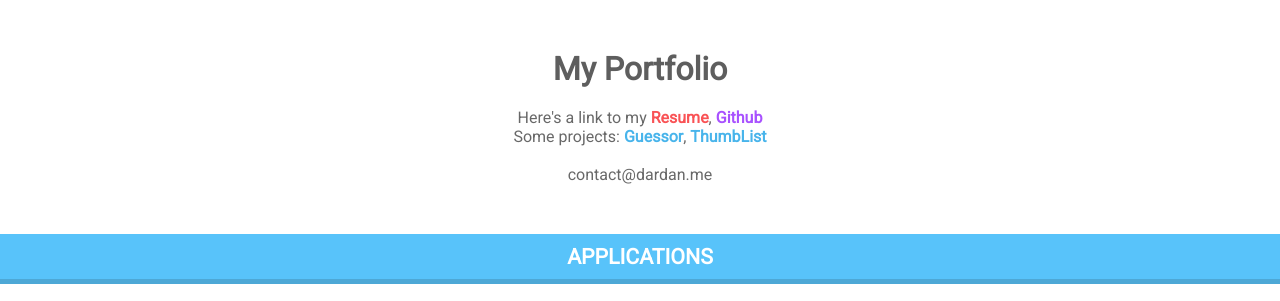
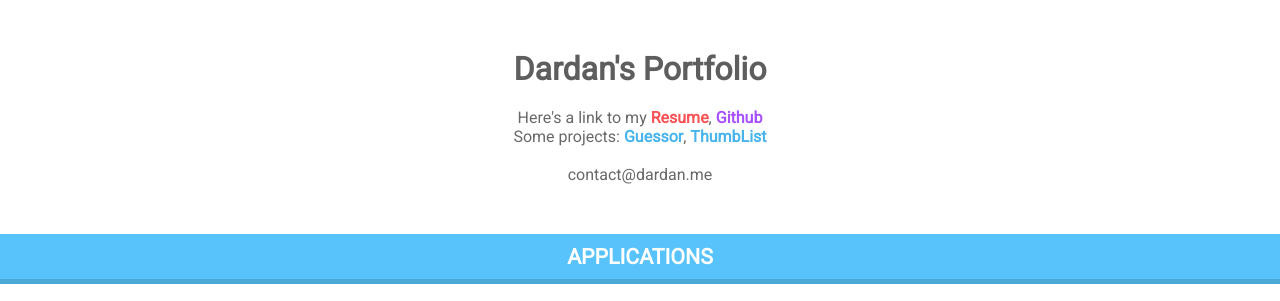
Before and after one commit to ImgBotApp/dardanm.github.io, a plain HTML site: page index.html in a window 1280 px wide. Shown: the top 301 px of the page. Drawn offline with Linux system fonts and the light colour scheme.

Commit message:
update img, fix index

```diff
--- a/index.html
+++ b/index.html
@@ -10,7 +10,7 @@
 <body>
 
   <header>
-    <h1>My Portfolio</h1>
+    <h1>Dardan's Portfolio</h1>
     <p class="intro_p">
 		Here's a link to my <a class="resume_a" href="files/ResumeDardan.pdf">Resume</a>, <a class="github_a" href="https://github.com/dardanm">Github</a> <br>
 		Some projects: <strong><a href="https://github.com/dardanm/Guessor">Guessor</a></strong>, <strong><a href="https://github.com/dardanm/ThumbList">ThumbList</a></strong><br><br>
```
